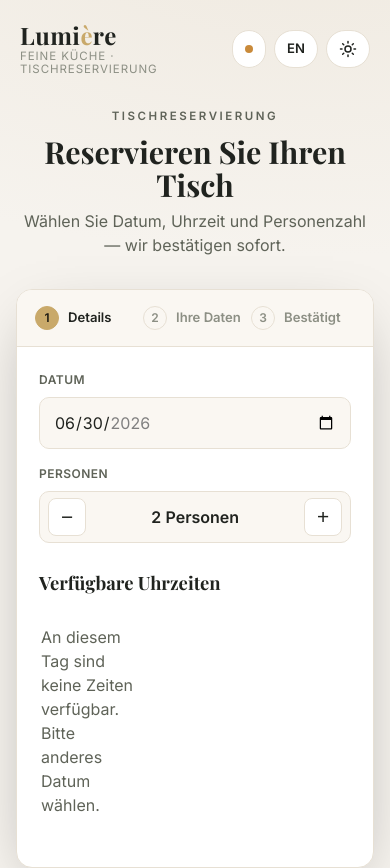
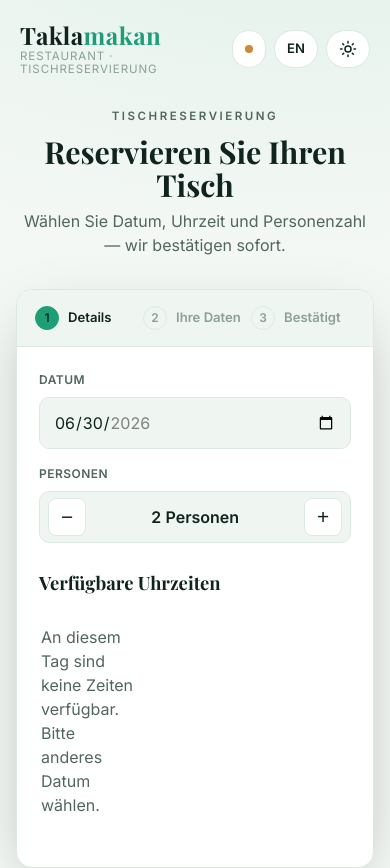
Before and after one commit to rapcattt-cell/Lumiere-reservierung, a plain HTML site: page index.html in a window 390 px wide. Shown: the top 868 px of the page. Drawn offline with nearby package versions, Linux system fonts and the light colour scheme; no server answers.

Commit message:
feat: Rebrand Lumière → Taklamakan + Grünlook, Dockerfile-Fix für Rechtsseiten
- Marke überall „Lumière" → „Taklamakan" (Gast, Admin, Mobile-PWA, Mail-Default,
  Titel, Manifest); echte Adresse Isartorplatz 4 München in data.js
- Farbwelt der Gästeseite auf Taklamakan-Grün (Smaragd/Mint, Paper hell /
  Forest dunkel) über die CSS-Tokens — beide Themes verifiziert
- FIX: Dockerfile kopierte Frontend-Dateien einzeln; impressum.html/
  datenschutz.html fehlten → 404 live. Jetzt ergänzt.
- Cache-Bust Gast-Assets ?v=11

Co-Authored-By: Claude Opus 4.8 <noreply@anthropic.com>

```diff
--- a/app.js
+++ b/app.js
@@ -8,8 +8,8 @@
  *   • DE/EN-Umschaltung & Dark/Light-Theme
  * ========================================================================== */
 
-import { RESTAURANT, SETTINGS, SEED_RESERVATIONS } from "./data.js?v=10";
-import * as api from "./api.js?v=10";
+import { RESTAURANT, SETTINGS, SEED_RESERVATIONS } from "./data.js?v=11";
+import * as api from "./api.js?v=11";
 
 /* ---------------------------------------------------------------------------
  * 1) Internationalisierung (DE/EN)
--- a/backend/src/config.ts
+++ b/backend/src/config.ts
@@ -34,6 +34,6 @@ export const config = {
     from: process.env.MAIL_FROM ?? process.env.SMTP_USER ?? "",
     // Postfach des Restaurants für die Benachrichtigung pro Buchung (leer = keine).
     notifyTo: process.env.RESTAURANT_NOTIFY_EMAIL ?? "",
-    restaurantName: process.env.RESTAURANT_NAME ?? "Lumière",
+    restaurantName: process.env.RESTAURANT_NAME ?? "Taklamakan",
   },
 };
--- a/data.js
+++ b/data.js
@@ -11,10 +11,10 @@
 
 /* --- Restaurant-Stammdaten (Demo-Restaurant) ------------------------------ */
 export const RESTAURANT = {
-  name: "Lumière",
-  tagline: { de: "Feine Küche · Tischreservierung", en: "Fine dining · Table reservations" },
-  address: "Maximilianstraße 1, 80539 München",
-  phone: "+49 89 000 000",
+  name: "Taklamakan",
+  tagline: { de: "Restaurant · Tischreservierung", en: "Restaurant · Table reservations" },
+  address: "Isartorplatz 4, 80331 München",
+  phone: "+49 89 95 86 66 86",
 };
 
 /* --- Restaurant Settings (entspricht Tabelle „Restaurant Settings") -------
--- a/index.html
+++ b/index.html
@@ -3,19 +3,19 @@
 <head>
   <meta charset="UTF-8" />
   <meta name="viewport" content="width=device-width, initial-scale=1, viewport-fit=cover" />
-  <title>Lumière — Tischreservierung</title>
-  <meta name="description" content="Reservieren Sie Ihren Tisch im Restaurant Lumière — Datum, Uhrzeit und Personenzahl wählen, sofortige Bestätigung." />
+  <title>Taklamakan — Tischreservierung</title>
+  <meta name="description" content="Reservieren Sie Ihren Tisch im Taklamakan Restaurant München — Datum, Uhrzeit und Personenzahl wählen, sofortige Bestätigung." />
   <link rel="preconnect" href="https://fonts.googleapis.com" />
   <link rel="preconnect" href="https://fonts.gstatic.com" crossorigin />
   <link href="https://fonts.googleapis.com/css2?family=Inter:wght@400;500;600;700&family=Playfair+Display:wght@600;700&display=swap" rel="stylesheet" />
-  <link rel="stylesheet" href="styles.css?v=10" />
+  <link rel="stylesheet" href="styles.css?v=11" />
 </head>
 <body>
   <!-- Header -->
   <header class="topbar">
     <div class="brand">
-      <span class="brand-name">Lumi<span>è</span>re</span>
-      <span class="brand-tag" data-i18n="brand.tag">Feine Küche · Tischreservierung</span>
+      <span class="brand-name">Takla<span>makan</span></span>
+      <span class="brand-tag" data-i18n="brand.tag">Restaurant · Tischreservierung</span>
     </div>
     <div class="controls">
       <span id="connBadge" class="conn off" title="Verbindung zum Buchungs-Server">
@@ -152,6 +152,6 @@
 
   <div id="notice" class="notice" role="status" aria-live="polite"></div>
 
-  <script type="module" src="app.js?v=10"></script>
+  <script type="module" src="app.js?v=11"></script>
 </body>
 </html>
--- a/styles.css
+++ b/styles.css
@@ -5,8 +5,9 @@
 
 /* --- Design-Tokens -------------------------------------------------------- */
 :root {
-  --gold: #c9a96a;
-  --gold-soft: #e3cfa3;
+  /* Taklamakan-Akzent (Smaragd/Mint) — Token-Namen bleiben aus Kompatibilität */
+  --gold: #1d9e75;
+  --gold-soft: #5dcaa5;
   --radius: 16px;
   --radius-sm: 10px;
   --shadow: 0 20px 60px -20px rgba(0, 0, 0, .35);
@@ -18,34 +19,34 @@
 
 /* Light (default) */
 :root[data-theme="light"] {
-  --bg: #f6f3ee;
-  --bg-grad-1: #efe9df;
-  --bg-grad-2: #f8f5f0;
+  --bg: #f4f8f5;
+  --bg-grad-1: #e3f1ea;
+  --bg-grad-2: #f4f8f5;
   --surface: #ffffff;
-  --surface-2: #faf7f2;
-  --line: #e7e0d4;
-  --ink: #20231f;
-  --ink-soft: #5f6358;
-  --ink-faint: #8c8f84;
-  --accent-ink: #1d1a12;
+  --surface-2: #eff6f2;
+  --line: #dce9e3;
+  --ink: #10241f;
+  --ink-soft: #51665e;
+  --ink-faint: #8aa097;
+  --accent-ink: #062a22;
   --chip-bg: #ffffff;
-  --chip-line: #e2dac9;
+  --chip-line: #d6e6de;
 }
 
 /* Dark */
 :root[data-theme="dark"] {
-  --bg: #14130f;
-  --bg-grad-1: #1a1813;
-  --bg-grad-2: #100f0c;
-  --surface: #1d1b16;
-  --surface-2: #232019;
-  --line: #322e25;
-  --ink: #f1ede4;
-  --ink-soft: #b3ac9c;
-  --ink-faint: #847d6e;
-  --accent-ink: #1d1a12;
-  --chip-bg: #232019;
-  --chip-line: #3a352a;
+  --bg: #07241f;
+  --bg-grad-1: #0c4a3e;
+  --bg-grad-2: #051915;
+  --surface: #0e3329;
+  --surface-2: #103a2f;
+  --line: #1e4b3f;
+  --ink: #eaf5ef;
+  --ink-soft: #a7c4b8;
+  --ink-faint: #6e8b80;
+  --accent-ink: #062a22;
+  --chip-bg: #103a2f;
+  --chip-line: #1e4b3f;
   --shadow: 0 24px 70px -24px rgba(0, 0, 0, .7);
 }
 
```
Also changed, not shown: admin/index.html (+5 -5 lines), datenschutz.html (+1 -1 lines), impressum.html (+1 -1 lines), m/index.html (+6 -6 lines), m/manifest.webmanifest, 1 other file.
